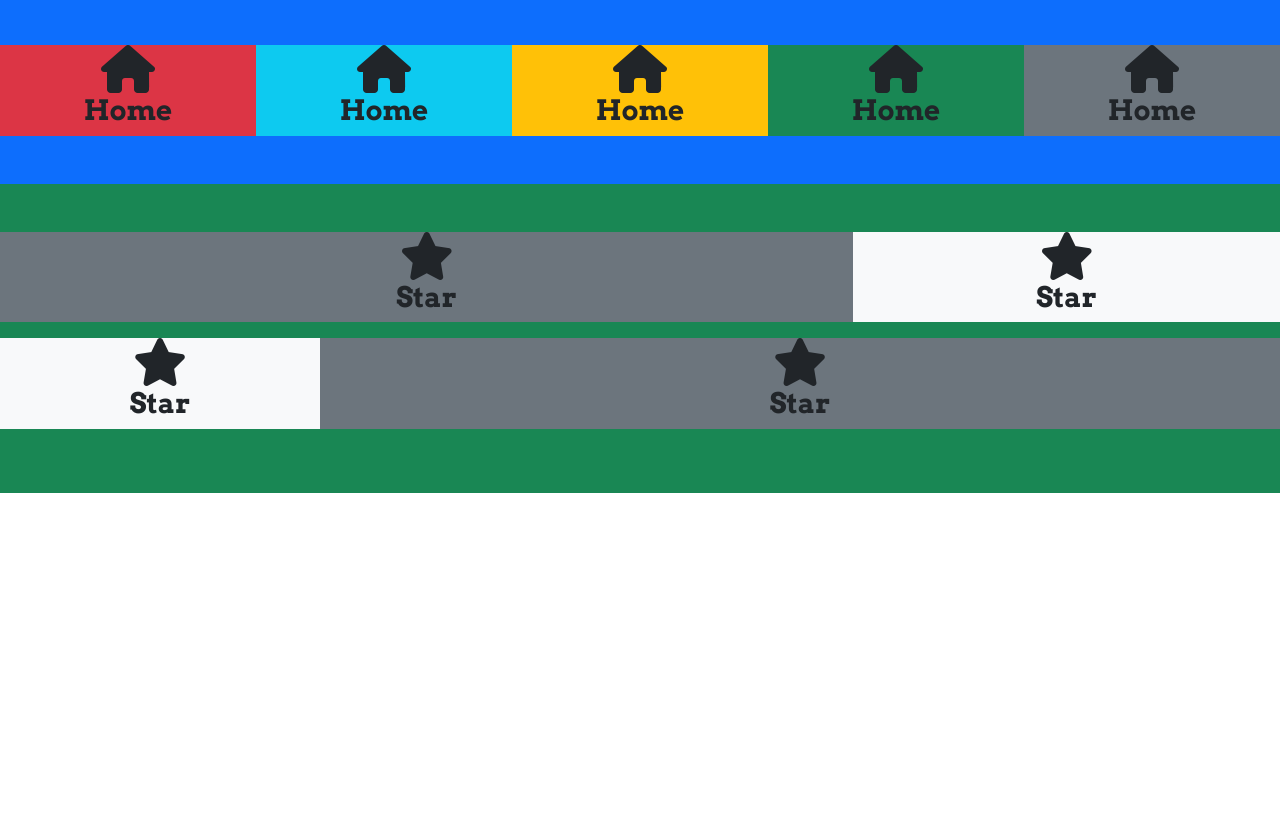
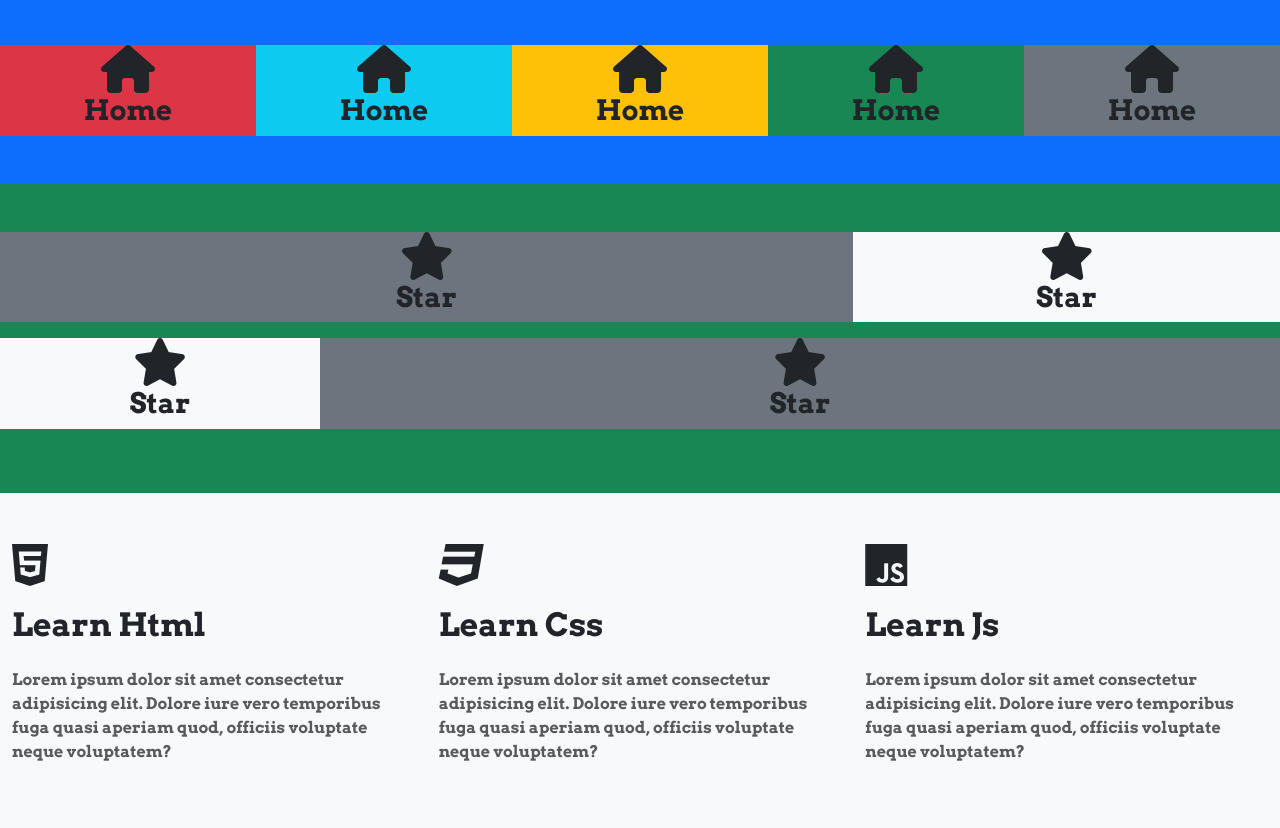
Before and after one commit to abhibs/bootstrap-project-one, a plain HTML site: page index.html in a window 1280 px wide. Shown: the part 2234-3062 px from the top of the page. Before the commit the page ends 2727 px from the top, so only its background shows below. Drawn offline with Linux system fonts and the light colour scheme.

Commit message:
section four part with  col with given break point and with number

```diff
--- a/index.html
+++ b/index.html
@@ -146,6 +146,28 @@
         </div>
     </section>
 
+    <section class="bg-light py-5">
+        <div class="container-fluid">
+            <div class="row">
+                <div class="col-md-4">
+                    <i class="fa-brands fa-html5 fa-3x"></i>
+                    <h2 class="text-dark text-capitalize py-3">learn html</h2>
+                    <p class="text-muted">Lorem ipsum dolor sit amet consectetur adipisicing elit. Dolore iure vero temporibus fuga quasi aperiam quod, officiis voluptate neque voluptatem?</p>
+                </div>
+                <div class="col-md-4">
+                    <i class="fa-brands fa-css3 fa-3x"></i>
+                    <h2 class="text-dark text-capitalize py-3">learn css</h2>
+                    <p class="text-muted">Lorem ipsum dolor sit amet consectetur adipisicing elit. Dolore iure vero temporibus fuga quasi aperiam quod, officiis voluptate neque voluptatem?</p>
+                </div>
+                <div class="col-md-4">
+                    <i class="fa-brands fa-js fa-3x"></i>
+                    <h2 class="text-dark text-capitalize py-3">learn js</h2>
+                    <p class="text-muted">Lorem ipsum dolor sit amet consectetur adipisicing elit. Dolore iure vero temporibus fuga quasi aperiam quod, officiis voluptate neque voluptatem?</p>
+                </div>
+            </div>
+        </div>
+    </section>
+
 
 
 
```
